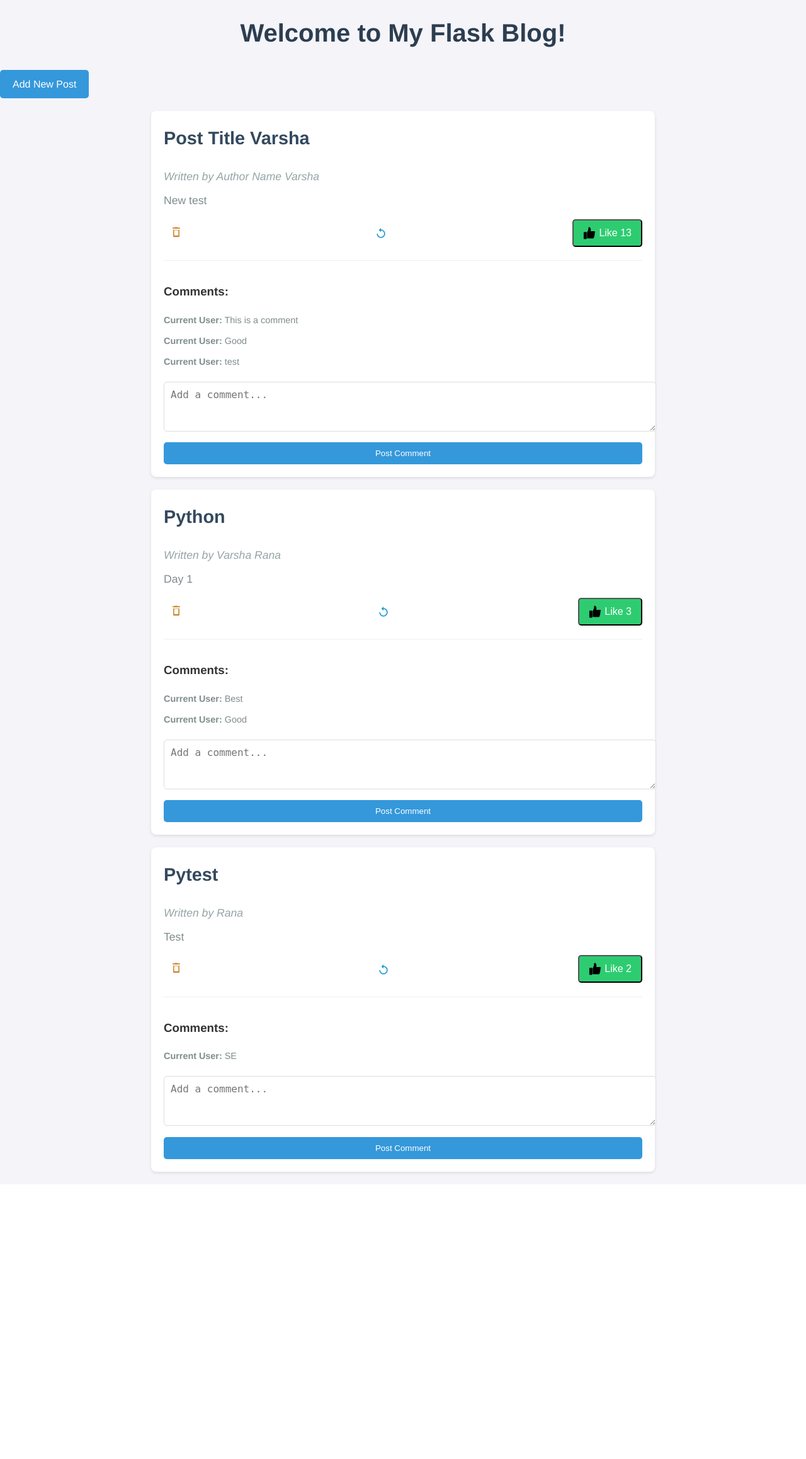
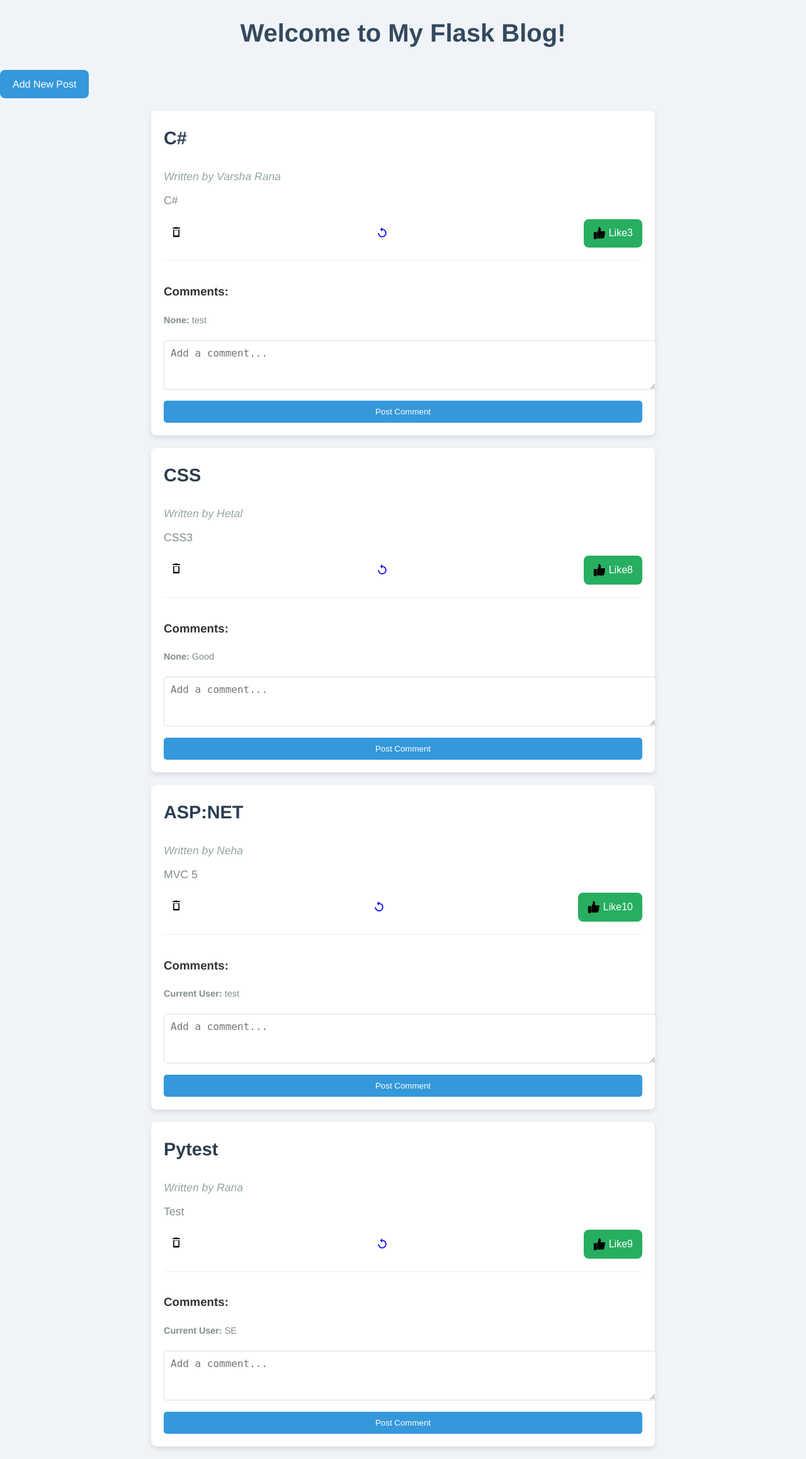
Before and after one commit to Vrana710/Flask-Blog-App, a Flask app: page / in a window 1280 px wide. Shown: the whole page at 63% size. Before the commit the page ends 1866 px from the top, so only its background shows below. Run offline with Flask 3, Linux system fonts and the light colour scheme.

Commit message:
Sort Posts in Descending order to display and updated css also.

```diff
--- a/app.py
+++ b/app.py
@@ -1,9 +1,8 @@
-from flask import Flask, render_template, request, redirect, url_for
+from flask import Flask, render_template, request, redirect, url_for, jsonify
 import json
 import os
 
 app = Flask(__name__)
-
 
 def load_posts():
     try:
@@ -15,15 +14,12 @@ def load_posts():
         print(f"Error loading posts: {e}")
         return []
 
-
 def save_posts(posts):
     try:
         with open("data/data.json", 'w') as f:
             json.dump(posts, f, indent=4)
     except Exception as e:
         print(f"Error saving posts: {e}")
-
-
 
 def fetch_post_by_id(post_id):
     blog_posts = load_posts()
@@ -32,12 +28,13 @@ def fetch_post_by_id(post_id):
             return post
     return None
 
-
 @app.route('/')
 def index():
     blog_posts = load_posts()
     if isinstance(blog_posts, list) and all(isinstance(post, dict) for post in blog_posts):
-        print("Loaded blog posts:", blog_posts)  # Debugging line
+        # Sort posts by 'id' in descending order
+        blog_posts.sort(key=lambda x: x['id'], reverse=True)
+        print("Loaded and sorted blog posts:", blog_posts)  # Debugging line
         return render_template('index.html', posts=blog_posts)
     else:
         print("Error: Blog posts data is not in the expected format.")  # Debugging line
@@ -46,7 +43,6 @@ def index():
 @app.route('/like/<int:post_id>', methods=['POST'])
 def like(post_id):
     print(f"Received POST request to like post ID: {post_id}")
-    # rest of the code
     blog_posts = load_posts()
     for post in blog_posts:
         if post['id'] == post_id:
@@ -54,8 +50,10 @@ def like(post_id):
             break
 
     save_posts(blog_posts)
-    return redirect(url_for('index'))
 
+    # Return the updated like count as JSON
+    updated_post = fetch_post_by_id(post_id)
+    return jsonify({'likes': updated_post['likes']})
 
 @app.route('/add', methods=['GET', 'POST'])
 def add():
@@ -74,15 +72,12 @@ def add():
         return redirect(url_for('index'))
     return render_template('add.html')
 
-
-
 @app.route('/delete/<int:post_id>', methods=['POST'])
 def delete(post_id):
     blog_posts = load_posts()
     blog_posts = [post for post in blog_posts if post['id'] != post_id]
     save_posts(blog_posts)
     return redirect(url_for('index'))
-
 
 @app.route('/update/<int:post_id>', methods=['GET', 'POST'])
 def update(post_id):
@@ -114,7 +109,6 @@ def update(post_id):
 
     return render_template('update.html', post=post)
 
-
 @app.route('/comment/<int:post_id>', methods=['POST'])
 def comment(post_id):
     print("Received POST request to add comment to post ID:", post_id)
@@ -126,7 +120,7 @@ def comment(post_id):
         return "Post not found", 404
 
     new_comment = {
-        'author': 'Current User',
+        'author': request.form.get('author'),  # Changed from 'post_id' to 'author'
         'text': request.form['comment']
     }
 
@@ -147,7 +141,5 @@ def comment(post_id):
 
     return redirect(url_for('index'))
 
-
-
 if __name__ == '__main__':
     app.run(debug=True)
--- /dev/null
+++ b/static/script.js
@@ -0,0 +1,20 @@
+$(document).ready(function() {
+    $('.like-btn').on('click', function(event) {
+      event.preventDefault(); // Prevent the default form submission
+
+      var button = $(this);
+      var postId = button.data('post-id');
+
+      $.ajax({
+        url: '/like/' + postId,
+        type: 'POST',
+        success: function(response) {
+          // Update the like count
+          button.find('.like-count').text(response.likes);
+        },
+        error: function(xhr, status, error) {
+          console.error('Error:', error);
+        }
+      });
+    });
+  });
--- a/static/style.css
+++ b/static/style.css
@@ -1,7 +1,7 @@
 /* General Styles */
 body {
     font-family: 'Helvetica Neue', Arial, sans-serif;
-    background-color: #f4f4f9;
+    background-color: #f0f4f8;
     margin: 0;
     padding: 0;
     color: #333;
@@ -12,7 +12,7 @@ h1 {
     text-align: center;
     margin-top: 20px;
     font-size: 2.5rem;
-    color: #2c3e50;
+    color: #34495e;
 }
 
 a {
@@ -29,11 +29,12 @@ a:hover {
     display: inline-block;
     padding: 10px 20px;
     font-size: 1rem;
-    border-radius: 5px;
+    border-radius: 8px;
     text-align: center;
     cursor: pointer;
-    transition: background-color 0.3s ease;
-    color: white; /* changed color to white for all buttons */
+    transition: background-color 0.3s ease, transform 0.2s ease;
+    color: #fff;
+    border: none;
 }
 
 .btn-primary {
@@ -52,23 +53,56 @@ a:hover {
     background-color: #c0392b;
 }
 
-.like-btn img {
+/* Like, Update, and Delete Button Styles */
+.like-btn, .update-btn, .delete-btn {
+    display: flex;
+    align-items: center;
+    justify-content: center;
+    padding: 8px 16px;
+    border-radius: 8px;
+    color: #fff;
+    transition: background-color 0.3s ease, transform 0.2s ease;
+    cursor: pointer;
+}
+
+.like-btn {
+    background-color: #27ae60; /* Updated to a more noticeable green */
+}
+
+.like-btn:hover {
+    background-color: #1e8449; /* Darker green for hover effect */
+}
+
+.update-btn {
+    background-color: #3498db;
+}
+
+.update-btn:hover {
+    background-color: #2980b9;
+}
+
+.delete-btn {
+    background-color: #e74c3c;
+}
+
+.delete-btn:hover {
+    background-color: #c0392b;
+}
+
+.like-btn img, .update-btn img, .delete-btn img {
     width: 20px;
     vertical-align: middle;
     margin-right: 5px;
-    filter: invert(100%); /* Ensure icon color matches the text */
 }
 
-.like-btn {
-    display: flex;
-    align-items: center;
-    justify-content: center;
-    background-color: #2ecc71;
-    color: white;
+/* Specific styling for like button icon */
+.like-btn img {
+    filter: invert(100%); /* Ensure the icon color contrasts with the button */
 }
 
-.like-btn:hover {
-    background-color: #27ae60;
+/* Specific styling for delete button icon */
+.delete-btn img {
+    filter: invert(0%) sepia(0%) saturate(1000%) hue-rotate(0deg) brightness(0%) contrast(100%);
 }
 
 /* Post Container Styles */
@@ -79,35 +113,35 @@ a:hover {
 }
 
 .post {
-    background-color: white;
+    background-color: #fff;
     border-radius: 8px;
-    box-shadow: 0 2px 5px rgba(0, 0, 0, 0.1);
+    box-shadow: 0 4px 8px rgba(0, 0, 0, 0.1);
     margin-bottom: 20px;
     padding: 20px;
-    transition: transform 0.2s ease-in-out, box-shadow 0.2s ease-in-out;
+    transition: transform 0.2s ease, box-shadow 0.2s ease;
 }
 
 .post:hover {
     transform: translateY(-5px);
-    box-shadow: 0 4px 15px rgba(0, 0, 0, 0.2);
+    box-shadow: 0 8px 16px rgba(0, 0, 0, 0.2);
 }
 
 .post h2 {
     margin-top: 0;
-    color: #34495e;
-    font-size: 1.8rem; /* Increased font size */
+    color: #2c3e50;
+    font-size: 1.8rem;
 }
 
 .post p {
     margin: 10px 0;
-    font-size: 1.1rem; /* Slightly larger text */
+    font-size: 1.1rem;
     color: #7f8c8d;
 }
 
 .post em {
     color: #95a5a6;
     display: block;
-    margin-bottom: 10px; /* Added space between author and content */
+    margin-bottom: 10px;
 }
 
 /* Button Container Styles */
@@ -122,9 +156,8 @@ a:hover {
 }
 
 .button-container .btn {
-    flex-grow: 1;
     text-align: center;
-    padding: 10px 15px; /* Adjusted padding for better appearance */
+    padding: 10px 15px;
 }
 
 .button-container .btn + .btn {
@@ -135,15 +168,15 @@ a:hover {
 .form-container {
     max-width: 600px;
     margin: 20px auto;
-    background-color: white;
+    background-color: #fff;
     padding: 20px;
     border-radius: 8px;
-    box-shadow: 0 2px 5px rgba(0, 0, 0, 0.1);
+    box-shadow: 0 4px 8px rgba(0, 0, 0, 0.1);
 }
 
 .form-container h1 {
     font-size: 2rem;
-    color: #2c3e50;
+    color: #34495e;
     text-align: center;
 }
 
@@ -166,6 +199,17 @@ a:hover {
 .form-container form input[type="submit"] {
     margin-top: 20px;
     width: 100%;
+    padding: 10px;
+    border: none;
+    border-radius: 5px;
+    background-color: #3498db;
+    color: #fff;
+    cursor: pointer;
+    transition: background-color 0.3s ease;
+}
+
+.form-container form input[type="submit"]:hover {
+    background-color: #2980b9;
 }
 
 /* Post Comment Section */
@@ -206,7 +250,7 @@ a:hover {
     padding: 10px;
     border-radius: 5px;
     background-color: #3498db;
-    color: white;
+    color: #fff;
     cursor: pointer;
     border: none;
     transition: background-color 0.3s ease;
@@ -222,7 +266,7 @@ a:hover {
     border: none;
     cursor: pointer;
     padding: 10px;
-    transition: transform 0.2s ease-in-out;
+    transition: transform 0.2s ease;
 }
 
 .icon-btn img {
@@ -233,21 +277,3 @@ a:hover {
 .icon-btn:hover {
     transform: scale(1.2);
 }
-
-.delete-btn img {
-    filter: invert(60%)
-            sepia(80%)
-            saturate(500%)
-            hue-rotate(340deg)
-            brightness(90%)
-            contrast(85%);
-}
-
-.update-btn img {
-    filter: invert(50%)
-            sepia(80%)
-            saturate(1500%)
-            hue-rotate(170deg)
-            brightness(90%)
-            contrast(85%);
-}
--- a/templates/index.html
+++ b/templates/index.html
@@ -8,24 +8,27 @@
       rel="stylesheet"
       href="{{ url_for('static', filename='./style.css') }}"
     />
+    <script src="https://code.jquery.com/jquery-3.6.0.min.js"></script>
+    <script src="{{ url_for('static', filename='./script.js') }}"></script>
   </head>
   <body>
     <h1>Welcome to My Flask Blog!</h1>
     <a href="{{ url_for('add') }}" class="btn btn-primary">Add New Post</a>
     <div class="post-container">
       {% for post in posts %}
-      <div class="post">
+      <div class="post" id="post-{{ post.id }}">
         <h2>{{ post.title }}</h2>
         <p><em>Written by {{ post.author }}</em></p>
         <p>{{ post.content }}</p>
         <div class="button-container">
           <form action="{{ url_for('delete', post_id=post.id) }}" method="POST">
             <input type="hidden" name="_method" value="DELETE" />
-            <button type="submit" class="icon-btn delete-btn">
+            <button type="submit" class="icon-btn delete-btn" value="Delete">
               <img
-                src="{{ url_for('static', filename='./delete-icon.svg') }}"
-                alt="Delete Icon"
+                src="{{ url_for('static', filename='delete-icon.svg') }}"
+                alt="Delete"
               />
+              Delete
             </button>
           </form>
           <a
@@ -33,19 +36,18 @@
             class="icon-btn update-btn"
           >
             <img
-              src="{{ url_for('static', filename='./update-icon.svg') }}"
-              alt="Update Icon"
+              src="{{ url_for('static', filename='update-icon.svg') }}"
+              alt="Update"
             />
+            Update
           </a>
-          <form action="{{ url_for('like', post_id=post.id) }}" method="POST">
-            <button type="submit" class="like-btn btn">
-              <img
-                src="{{ url_for('static', filename='./like.svg') }}"
-                alt="Like Icon"
-              />
-              Like {{ post.likes }}
-            </button>
-          </form>
+          <button class="like-btn btn" data-post-id="{{ post.id }}">
+            <img
+              src="{{ url_for('static', filename='like.svg') }}"
+              alt="Like"
+            />
+            Like <span class="like-count">{{ post.likes }}</span>
+          </button>
         </div>
         <!-- Comment Section -->
         <div class="comment-section">
```
Also changed, not shown: data/data.json (+40 -39 lines).
